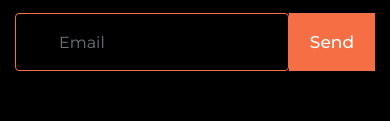
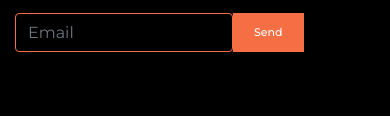
Before and after one commit to Trillzdboy/Art-Portfolio, a plain HTML site: page index.html in a window 390 px wide. Shown: the part 3592-3713 px from the top of the page. Drawn offline with nearby package versions, Linux system fonts and the light colour scheme.

Commit message:
Finetuning 2.1

```diff
--- a/assets/css/main.css
+++ b/assets/css/main.css
@@ -526,6 +526,25 @@ body{
     line-height: 18px!important;
     padding-bottom: 35px;
 }
+    .vanish{
+    border: 1px solid #F66E44;
+    height: 39px!important;
+    background-color: #000000;
+}
+    .email_button{
+    font-family: Montserrat;
+    font-style: normal;
+    font-weight: 500;
+    font-size: 11px!important;
+    line-height: 13px!important;
+    color: #FFFFFF;
+    background-color: #F66E44;
+    padding-top: 10px;
+    padding-bottom: 10px;
+    padding-left: 20px;
+    padding-right: 20px;
+    border: 1px solid #F66E44;
+}
 }
 
 .contact_heading{
@@ -608,7 +627,6 @@ a:hover{
 }
 .vanish{
     border: 1px solid #F66E44;
-    padding: 11px 43px;
     height: 58px;
     background-color: #000000;
 }
```
